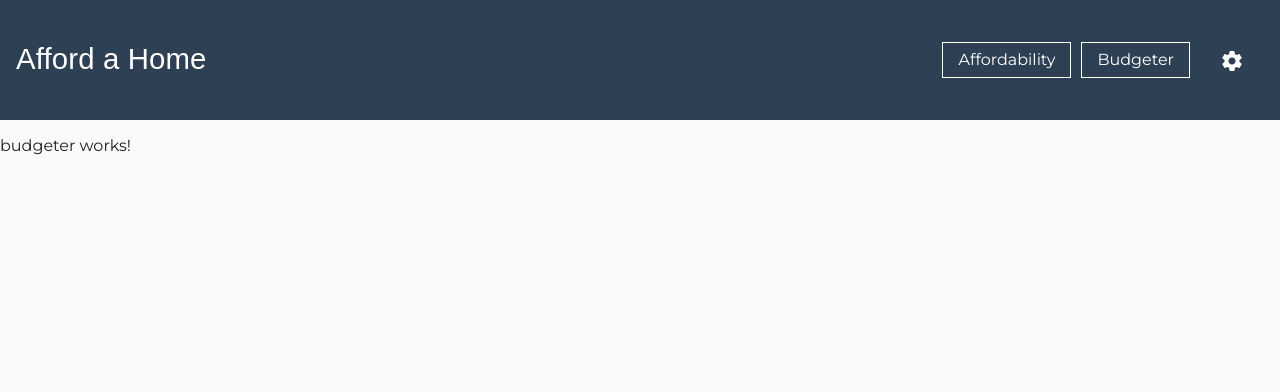
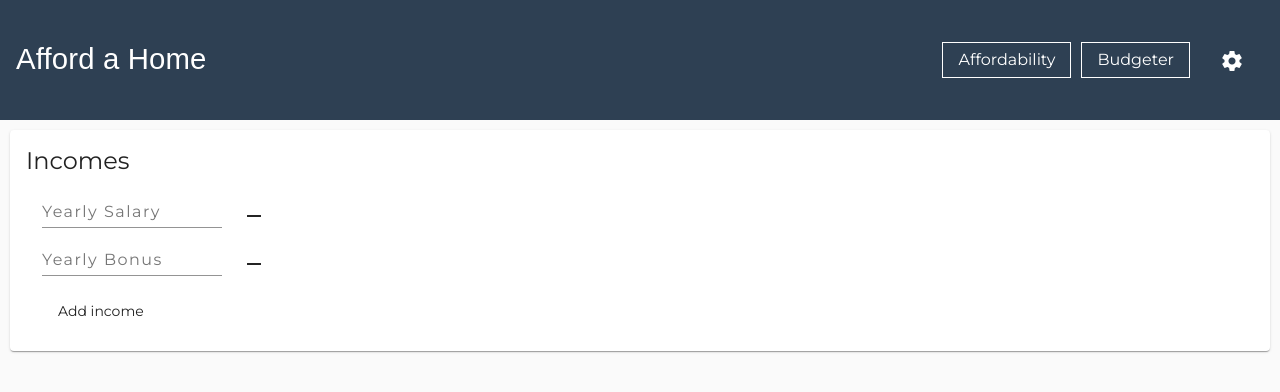
Before and after one commit to carsonsturtevant/afford-a-home, an Angular app: page /budgeter in a window 1280 px wide. Shown: the top 392 px of the page. Built offline with nearby package versions, Linux system fonts and the light colour scheme; a web font is replaced by a local one.

Commit message:
start scaffolding budgeter

```diff
--- a/src/app/components/affordability/affordability.component.html
+++ b/src/app/components/affordability/affordability.component.html
@@ -1,4 +1,3 @@
-<div class="">
 <div class="container">
   <mat-card class="item">
     <mat-card-title>
@@ -66,4 +65,3 @@
   <mat-card class="item" id="paymentChart">
   </mat-card>
 </div>
-</div>
--- a/src/app/components/affordability/affordability.component.scss
+++ b/src/app/components/affordability/affordability.component.scss
@@ -1,14 +1,3 @@
-.container {
-    display: flex;
-    flex-wrap: wrap;
-    //background-image: url("../../assets/house-background.jpg");
-}
-
-.item {
-    flex-grow: 1;
-    flex-basis: 500px;
-    margin: 10px;
-}
 
 .red-text {
     color: red;
--- a/src/app/components/budgeter/budgeter.component.html
+++ b/src/app/components/budgeter/budgeter.component.html
@@ -1,3 +1,26 @@
-<p>
-  budgeter works!
-</p>
+<div class="container">
+  <mat-card class="item">
+    <mat-card-title>
+        <span class="bold">Incomes</span>
+    </mat-card-title>
+    <mat-card-content>
+      <div class="container">
+        <mat-list>
+          <div *ngFor="let income of incomes; index as i">
+            <mat-list-item>
+              <mat-form-field>
+                <input type="text" [(ngModel)]="income.amount" matInput placeholder="{{income.name}}">
+              </mat-form-field>
+              <a mat-button (click)="removeItem(i)">
+                <mat-icon>remove</mat-icon>
+              </a>
+            </mat-list-item>
+          </div>
+          <mat-list-item>
+            <button mat-button (click)="addItem()">Add income</button>
+          </mat-list-item>
+        </mat-list>
+      </div>
+    </mat-card-content>
+  </mat-card>
+</div>
--- a/src/app/components/budgeter/budgeter.component.ts
+++ b/src/app/components/budgeter/budgeter.component.ts
@@ -1,4 +1,6 @@
 import { Component, OnInit } from '@angular/core';
+import { AppDataService } from 'src/app/services/app-data.service';
+import { Income } from 'src/app/models/Income';
 
 @Component({
   selector: 'app-budgeter',
@@ -6,10 +8,20 @@ import { Component, OnInit } from '@angular/core';
   styleUrls: ['./budgeter.component.scss']
 })
 export class BudgeterComponent implements OnInit {
+  incomes: Income[];
 
-  constructor() { }
+  constructor(appDataService: AppDataService) {
+    this.incomes = [new Income("Yearly Salary", appDataService.yearlySalary.value), new Income("Yearly Bonus", null)];
+  }
 
   ngOnInit() {
   }
 
+  addItem() {
+    this.incomes.push(new Income());
+  }
+
+  removeItem(index) {
+    this.incomes.splice(index, 1);
+  }
 }
--- /dev/null
+++ b/src/app/models/income.ts
@@ -0,0 +1,9 @@
+export class Income {
+    name: string;
+    amount: number;
+
+    constructor(name?: string, amount?: number) {
+        this.name = name;
+        this.amount = amount;
+    }
+}
--- a/src/app/services/app-data.service.ts
+++ b/src/app/services/app-data.service.ts
@@ -14,12 +14,12 @@ export class AppDataService {
   monthlyDebts: BehaviorSubject<number>;
 
   constructor() {
-    this.monthlyPayment = new BehaviorSubject(0);
-    this.homePrice = new BehaviorSubject(0);
+    this.monthlyPayment = new BehaviorSubject(null);
+    this.homePrice = new BehaviorSubject(null);
     this.downPayment = new BehaviorSubject(null);
     this.interestRate = new BehaviorSubject(null);
-    this.yearlySalary = new BehaviorSubject(0);
-    this.monthlyDebts = new BehaviorSubject(0);
+    this.yearlySalary = new BehaviorSubject(null);
+    this.monthlyDebts = new BehaviorSubject(null);
    }
 
    updateMonthlyPayment(payment: number) {
--- a/src/styles.scss
+++ b/src/styles.scss
@@ -7,10 +7,22 @@ body {
     font-family: Montserrat;
 }
 
+.container {
+    display: flex;
+    flex-wrap: wrap;
+    //background-image: url("../../assets/house-background.jpg");
+}
+
+.item {
+    flex-grow: 1;
+    flex-basis: 500px;
+    margin: 10px;
+}
+
 .vertical-center {
     margin: 0;
     position: absolute;
     top: 50%;
     -ms-transform: translateY(-50%);
     transform: translateY(-50%);
-  }
+}
```
Lines whose indentation alone changed are shown as unchanged.
